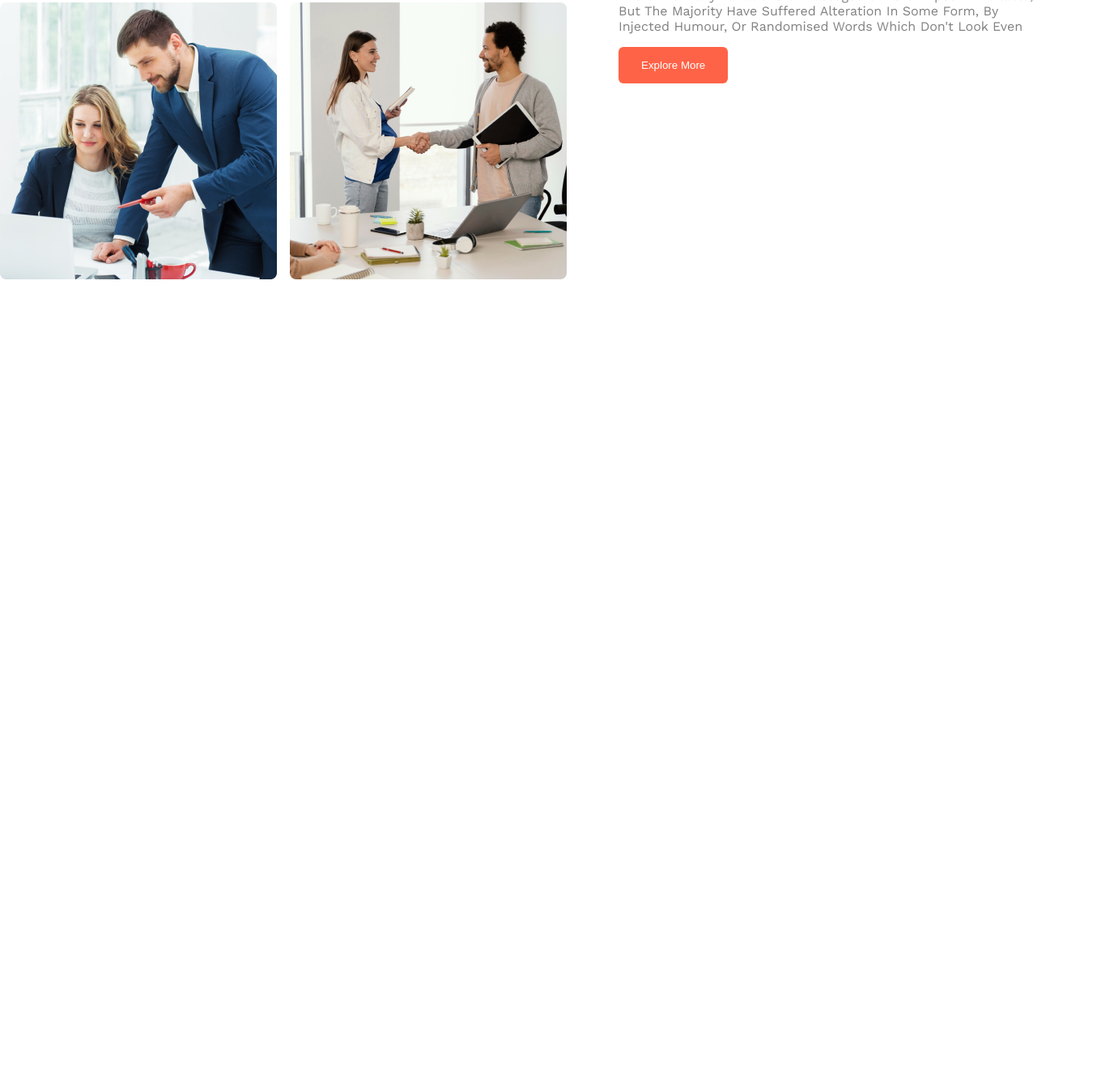
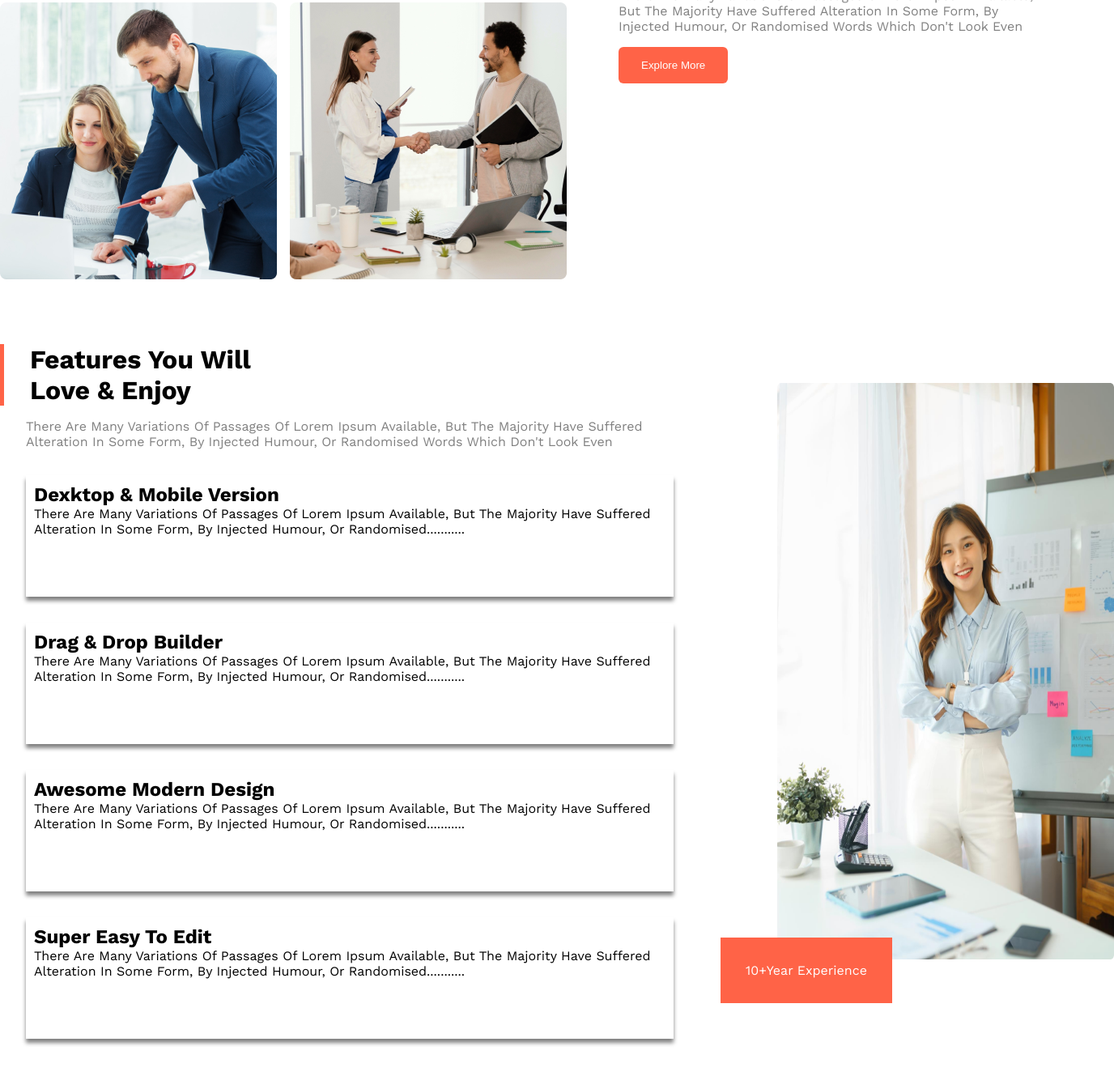
Before and after one commit to alvinmonir411/g3-architects, a plain HTML site: page index.html in a window 1280 px wide. Shown: the part 1499-2828 px from the top of the page at 81% size, 1376 px wide, since content can reach past the window. Before the commit the page ends 1876 px from the top, so only its background shows below. Drawn offline with nearby package versions, Linux system fonts and the light colour scheme.

Commit message:
add some section

```diff
--- a/index.html
+++ b/index.html
@@ -66,8 +66,56 @@
       </section>
       <!-- future Love -->
       <section class="future_Love">
-        <div class="Future_love_text"></div>
-        <div class="Future_love_img"></div>
+        <div class="Future_love_text">
+          <h1>
+            Features you will <br />
+            love & enjoy
+          </h1>
+          <p>
+            There are many variations of passages of Lorem Ipsum available, but
+            the majority have suffered <br />
+            alteration in some form, by injected humour, or randomised words
+            which don't look even
+          </p>
+          <div class="carts">
+            <div class="cart">
+              <h1>Dexktop & Mobile Version</h1>
+              <p>
+                There are many variations of passages of Lorem Ipsum available,
+                but the majority have suffered alteration in some form, by
+                injected humour, or randomised...........
+              </p>
+            </div>
+            <div class="cart">
+              <h1>Drag & Drop Builder</h1>
+              <p>
+                There are many variations of passages of Lorem Ipsum available,
+                but the majority have suffered alteration in some form, by
+                injected humour, or randomised...........
+              </p>
+            </div>
+            <div class="cart">
+              <h1>Awesome Modern Design</h1>
+              <p>
+                There are many variations of passages of Lorem Ipsum available,
+                but the majority have suffered alteration in some form, by
+                injected humour, or randomised...........
+              </p>
+            </div>
+            <div class="cart">
+              <h1>Super Easy to Edit</h1>
+              <p>
+                There are many variations of passages of Lorem Ipsum available,
+                but the majority have suffered alteration in some form, by
+                injected humour, or randomised...........
+              </p>
+            </div>
+          </div>
+        </div>
+        <div class="Future_love_img">
+          <img src="images/architect.png" alt="" width="130%" height="80%" />
+          <a class="button" href="#">10+Year Experience</a>
+        </div>
       </section>
     </main>
   </body>
--- a/style.css
+++ b/style.css
@@ -122,3 +122,62 @@ section {
   }
 }
 /* future love */
+.future_Love {
+  display: flex;
+  text-align: left;
+  margin-top: 5rem;
+}
+.Future_love_text > h1 {
+  border-left: 5px solid tomato;
+  font-size: 2rem;
+  font-weight: 700;
+  padding-left: 2rem;
+  margin-bottom: 1rem;
+}
+.Future_love_text {
+  margin-right: 6rem;
+}
+.Future_love_text > p {
+  color: gray;
+  margin-bottom: 2rem;
+  padding-left: 2rem;
+}
+.future_Love .cart {
+  display: flex;
+  flex-direction: column;
+  width: 800px;
+  height: 150px;
+  padding: 10px;
+  margin: 2rem;
+  box-shadow: 0 5px 5px gray;
+}
+.Future_love_img img {
+  margin-top: 3rem;
+}
+.Future_love_img a {
+  border: 1px solid tomato;
+  padding: 30px;
+  background-color: tomato;
+  color: white;
+  margin-top: -300px;
+  margin-left: -70px;
+}
+@media screen and (max-width: 576px) {
+  .future_Love {
+    flex-direction: column;
+  }
+  .Future_love_text .cart {
+    width: 100%;
+    height: auto;
+  }
+  .Future_love_img img {
+    width: 90%;
+    margin: auto;
+    display: flex;
+    align-items: center;
+    justify-content: center;
+  }
+  .Future_love_img a {
+    margin: 5rem;
+  }
+}
```
